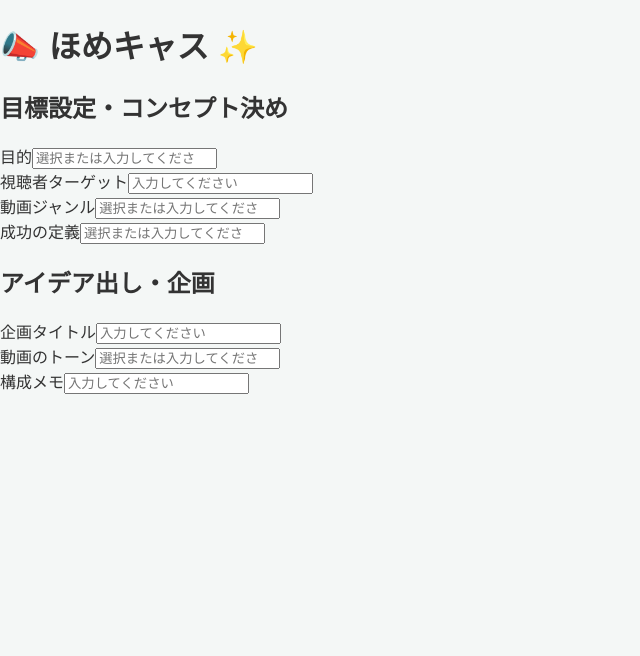
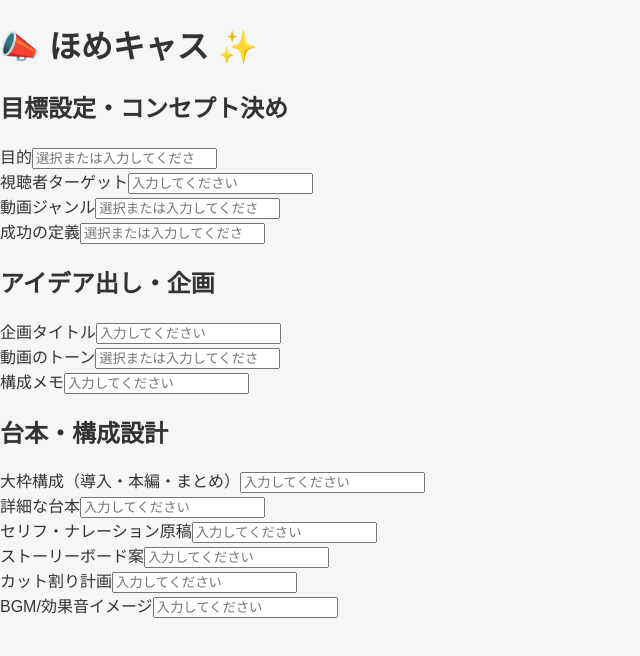
Before and after one commit to kanacyu99/HOMERAREDOUGATOUKOU, a React (Create React App) app in the folder video-checklist-app/: page / in a window 1280 px wide. Shown: the top 656 px of the page, without its empty margins (0-640 px from the left). Built offline with nearby package versions, Linux system fonts and the light colour scheme.

Commit message:
Update App.js

```diff
--- a/video-checklist-app/src/App.js
+++ b/video-checklist-app/src/App.js
@@ -2,10 +2,9 @@ import React, { useState, useEffect } from "react";
 import "./App.css";
 
 /* ------------------------------
-   ステップ定義（STEP0, STEP1）
+   ステップ定義（STEP0～STEP2）
 --------------------------------*/
 const steps = [
-  // STEP0
   {
     title: "目標設定・コンセプト決め",
     fields: [
@@ -27,8 +26,6 @@ const steps = [
       }
     ]
   },
-
-  // STEP1
   {
     title: "アイデア出し・企画",
     fields: [
@@ -40,10 +37,20 @@ const steps = [
       },
       { label: "構成メモ", key: "structureMemo", opts: [] }
     ]
+  },
+  {
+    title: "台本・構成設計",
+    fields: [
+      { label: "大枠構成（導入・本編・まとめ）", key: "outline", opts: [] },
+      { label: "詳細な台本", key: "script", opts: [] },
+      { label: "セリフ・ナレーション原稿", key: "lines", opts: [] },
+      { label: "ストーリーボード案", key: "storyboard", opts: [] },
+      { label: "カット割り計画", key: "cuts", opts: [] },
+      { label: "BGM/効果音イメージ", key: "sound", opts: [] }
+    ]
   }
 ];
 
-/* トーンごとのテンプレート */
 const toneTemplates = {
   真面目: `【導入】\n課題や目的を端的に提示\n\n【本編】\n事実・データに基づく説明\n\n【まとめ】\n得られるメリットと次のアクション`,
   ゆるい: `【導入】\nラフな自己紹介や挨拶\n\n【本編】\n雑談を交えつつ内容紹介\n\n【まとめ】\n視聴者への呼びかけ＋終わりの挨拶`,
@@ -51,7 +58,14 @@ const toneTemplates = {
   感動系: `【導入】\n困難な状況の提示\n\n【本編】\n努力の過程やエピソード\n\n【まとめ】\n視聴者へのメッセージ & CTA`
 };
 
-const praises = ["すごい！完璧だね！✨", "Great job! 🎉", "バッチリ！👏"];
+const praises = [
+  "すごい！完璧だね！✨",
+  "Great job! 🎉",
+  "バッチリ！👏",
+  "もうプロレベル！💯",
+  "感動したよ！🥹",
+  "順調すぎる！🚀"
+];
 
 export default function App() {
   const [notes, setNotes] = useState(() =>
@@ -59,32 +73,36 @@ export default function App() {
   );
   const [praise, setPraise] = useState("");
 
-  /* localStorage 保存 */
   useEffect(() => {
     localStorage.setItem("notes", JSON.stringify(notes));
   }, [notes]);
 
-  /* STEP0 完了で褒める */
   useEffect(() => {
-    const firstStep = steps[0];
-    const filled = firstStep.fields.every((_, idx) =>
-      (notes[0]?.[idx] || "").trim()
-    );
-    if (filled && praise === "") {
+    const unfinishedIndex = steps.findIndex((step, sIdx) => {
+      return !step.fields.every((_, fIdx) => (notes[sIdx]?.[fIdx] || "").trim());
+    });
+
+    if (unfinishedIndex === -1 && praise === "") {
+      setPraise("🎉 全ステップ達成！すばらしい！！🎊");
+    } else if (unfinishedIndex > 0 && (notes[unfinishedIndex - 1] || {}).checked !== true) {
       setPraise(praises[Math.floor(Math.random() * praises.length)]);
+      setNotes((prev) => ({
+        ...prev,
+        [unfinishedIndex - 1]: {
+          ...(prev[unfinishedIndex - 1] || {}),
+          checked: true
+        }
+      }));
       const timer = setTimeout(() => setPraise(""), 3000);
       return () => clearTimeout(timer);
     }
   }, [notes, praise]);
 
-  /* 入力ハンドラ */
   const handleChange = (sIdx, fIdx, val) => {
     setNotes((prev) => {
       const next = { ...prev, [sIdx]: { ...(prev[sIdx] || {}), [fIdx]: val } };
-
-      // STEP1 の tone 選択で構成メモを自動補完
       if (sIdx === 1 && steps[1].fields[fIdx].key === "tone") {
-        const memoIdx = 2; // structureMemo は3番目
+        const memoIdx = 2;
         if (!next[1]?.[memoIdx]) {
           const template = toneTemplates[val] || "";
           if (template) {
```
